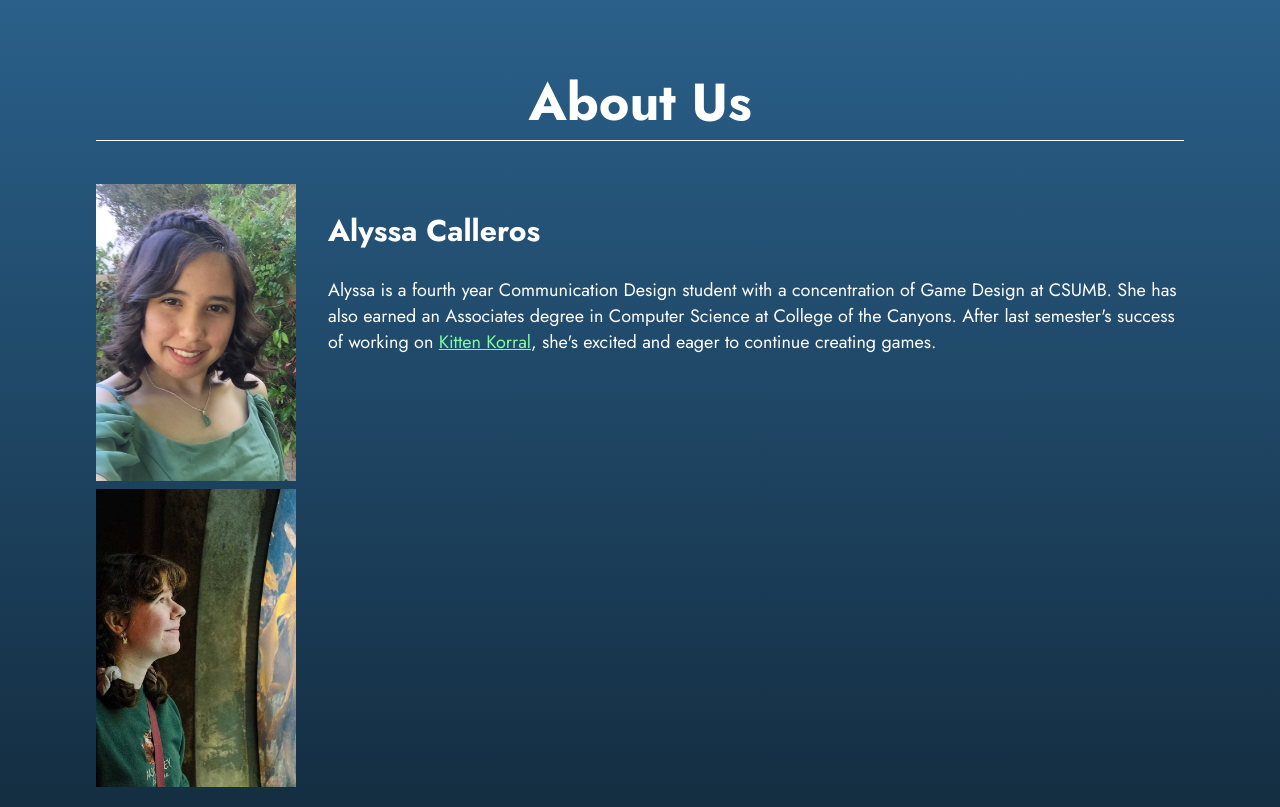
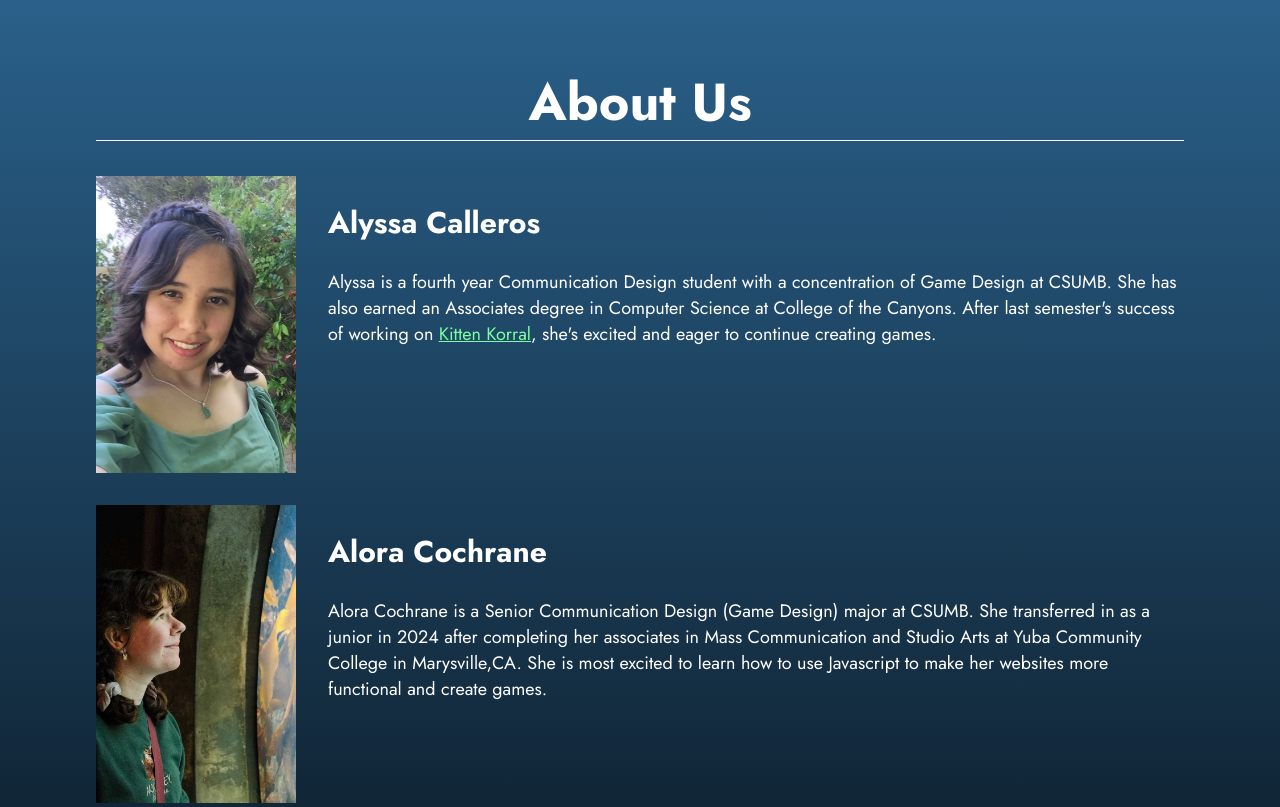
Before and after one commit to GhostToasty/CST350, a plain HTML site: page Lab1_GettingStarted/about.html in a window 1280 px wide. Shown: the top 807 px of the page. Drawn offline with Linux system fonts and the light colour scheme; a web font is replaced by a local one.

Commit message:
styling adjustments to about
-put Alora content into matching classes to make more uniform

```diff
--- a/Lab1_GettingStarted/about.html
+++ b/Lab1_GettingStarted/about.html
@@ -21,10 +21,6 @@
 </header>
 
 <div class="aboutGroup">
-
-</div>
-
-<div class="aboutGroup">
     <img src="images/alyssaPic.jpg" alt="Picture of Alyssa Calleros">
     <div class="aboutText">
         <h2>Alyssa Calleros</h2>
@@ -35,13 +31,12 @@
             eager
             to continue creating games.</p>
     </div>
-
 </div>
 
 
-<div class="aboutGroupRowTwo">
- <img src="images/aloracochrane.jpg" alt="Picture of Alora Cochrane"
-    <div class="aboutTextTwo">
+<div class="aboutGroup">
+ <img src="images/aloracochrane.jpg" alt="Picture of Alora Cochrane">
+    <div class="aboutText">
         <h2>Alora Cochrane</h2>
         <p>Alora Cochrane is a Senior Communication Design (Game Design) major at CSUMB.
             She transferred in as a junior in 2024 after completing her associates in Mass Communication
--- a/Lab1_GettingStarted/styles.css
+++ b/Lab1_GettingStarted/styles.css
@@ -52,7 +52,7 @@ img {
 .aboutGroup{
     display: flex;
     flex-direction: row;
-    margin: 0.5em 0em;
+    margin: 2em 0em;
 
 }
 
```
